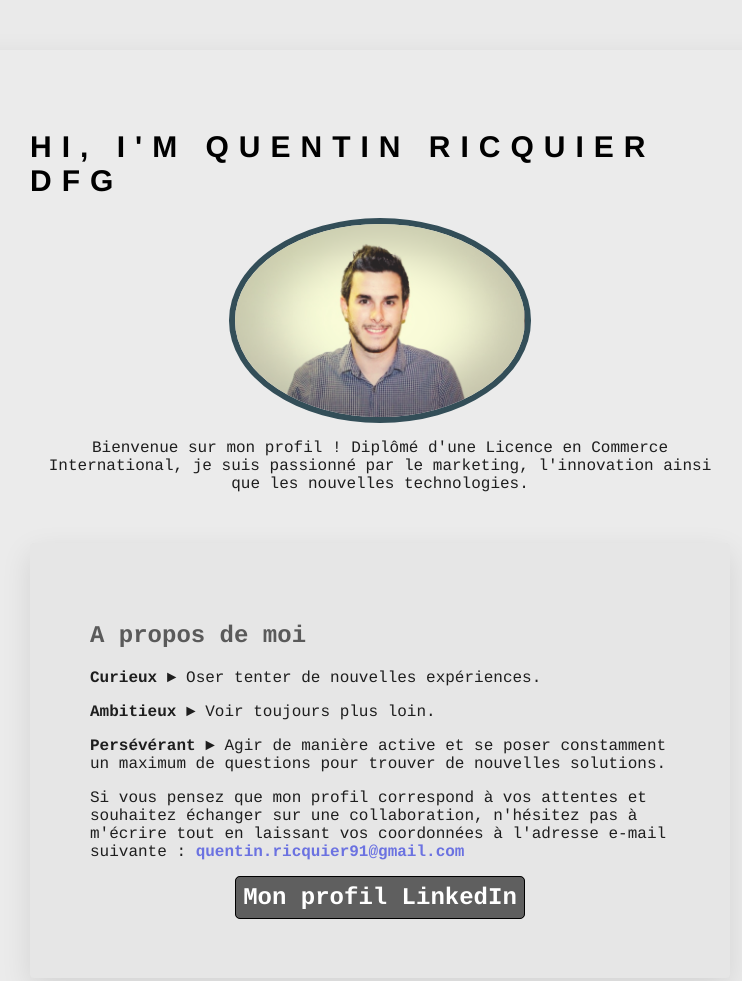
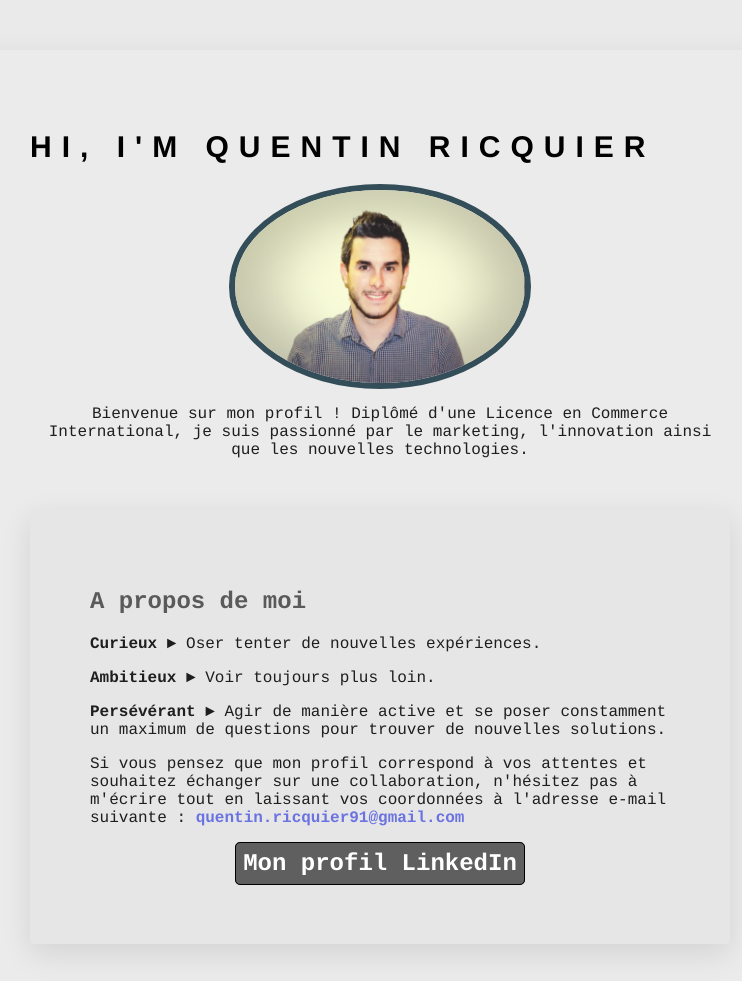
Before and after one commit to quentin-r/my-cv, a plain HTML site: page index.html in a window 1280 px wide. Shown: the top 981 px of the page, without its empty margins (260-1002 px from the left). Drawn offline with Linux system fonts and the light colour scheme.

Commit message:
commit
upload

```diff
--- a/index.html
+++ b/index.html
@@ -22,7 +22,7 @@
 <body>
 	<div id="home">
 		<div>
-			<h1>Hi, I'm Quentin Ricquier dfg </h1>
+			<h1>Hi, I'm Quentin Ricquier </h1>
 			<p align="center"><img id="pp" src="images/quentin-photo.png" alt="Quentin Ricquier";></p>
 				<p align="center">
 				Bienvenue sur mon profil !
```
